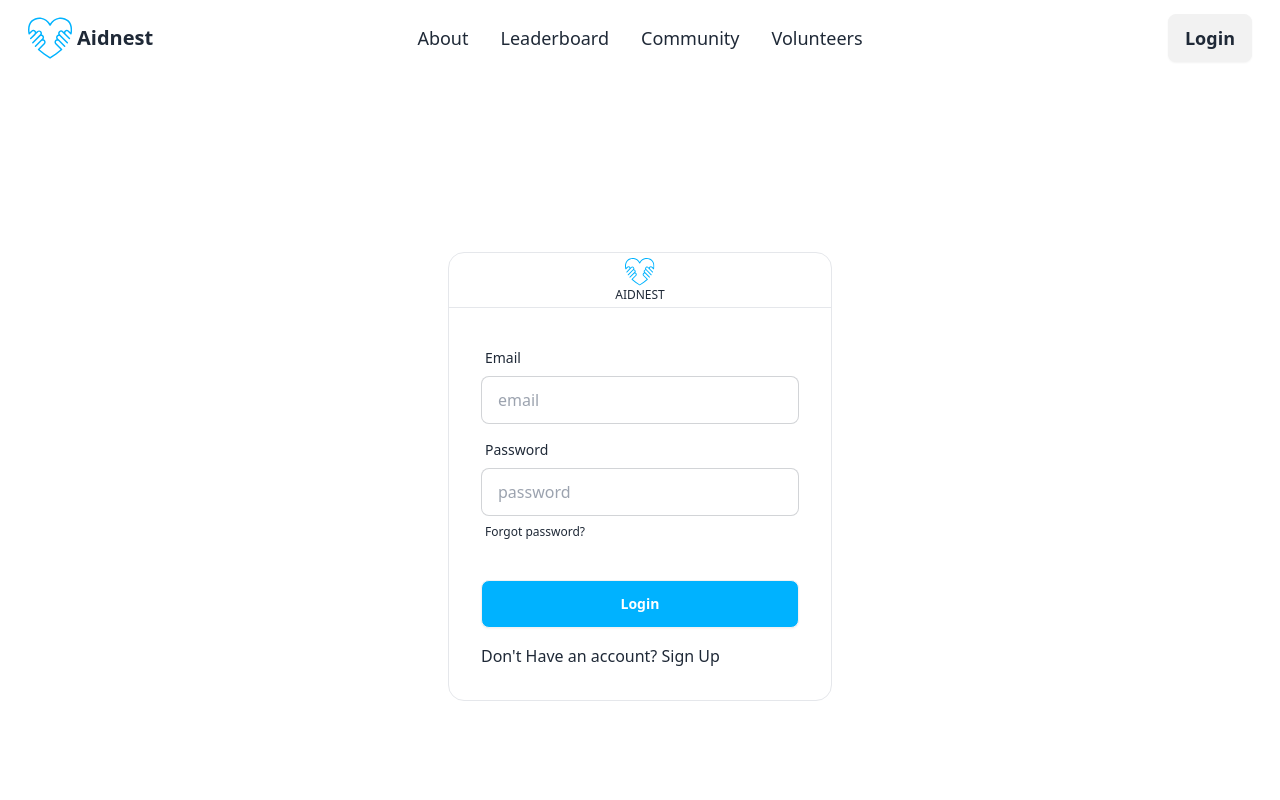
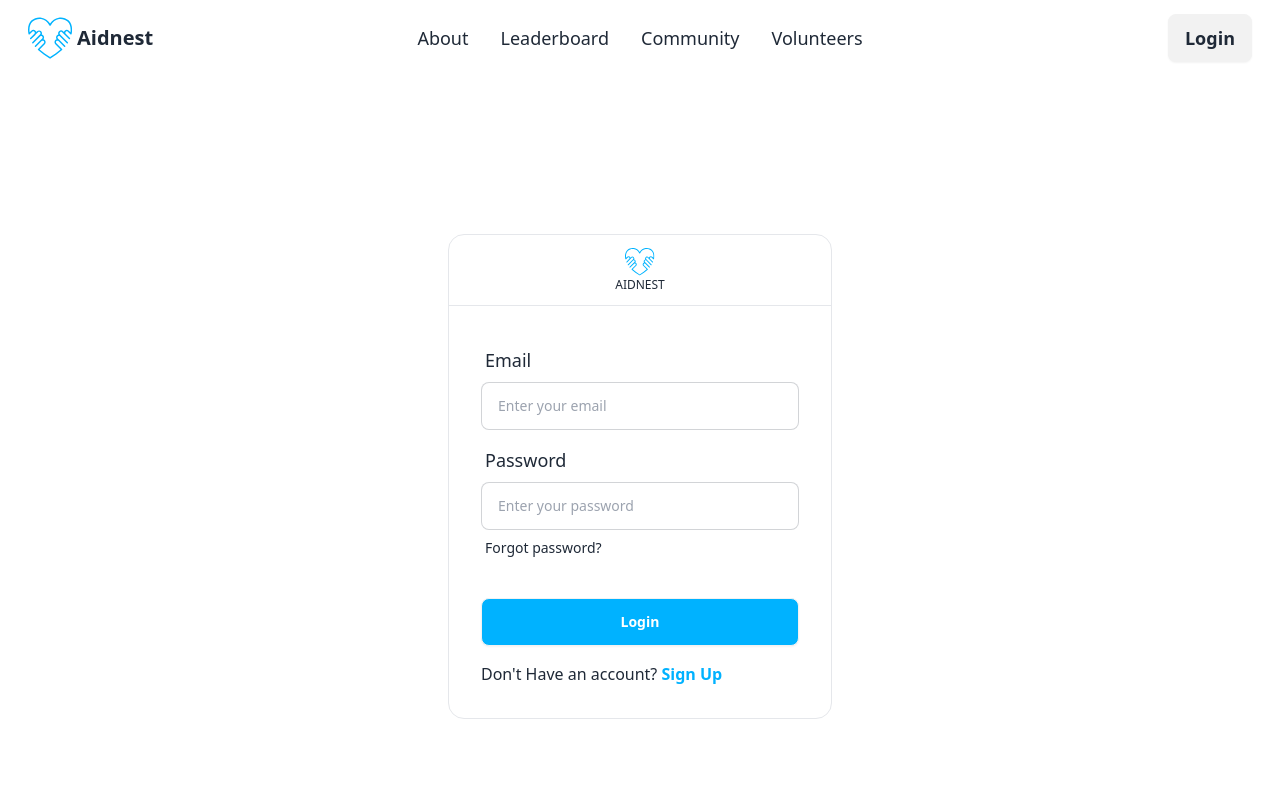
Before and after one commit to itznur07/L2B2FE-ASS-7, a React (Vite) app: page /login in a window 1280 px wide. Shown: the top 800 px of the page. Built offline with nearby package versions, Linux system fonts and the light colour scheme.

Commit message:
login form validation with react-hook-form

```diff
--- a/package.json
+++ b/package.json
@@ -16,6 +16,7 @@
     "lucide-react": "^0.378.0",
     "react": "^18.2.0",
     "react-dom": "^18.2.0",
+    "react-hook-form": "^7.51.4",
     "react-router-dom": "^6.23.1",
     "tailwind-merge": "^2.3.0",
     "tailwindcss-animate": "^1.0.7"
--- a/src/components/shared/Navbar/Navbar.tsx
+++ b/src/components/shared/Navbar/Navbar.tsx
@@ -44,9 +44,13 @@ function Navbar() {
             </ul>
           </div>
           <span>
-            <img src={logo} alt='logo' />
+            <Link to='/'>
+              <img src={logo} alt='logo' />
+            </Link>
           </span>
-          <a className=' text-xl font-bold ml-1'>Aidnest</a>
+          <Link>
+            <a className=' text-xl font-bold ml-1'>Aidnest</a>
+          </Link>
         </div>
         <div className='navbar-center hidden lg:flex'>
           <ul className='menu menu-horizontal px-1 text-lg'>
--- a/src/pages/Login/index.tsx
+++ b/src/pages/Login/index.tsx
@@ -1,42 +1,68 @@
 import logo from "@/assets/logo.svg";
 import React from "react";
+import { useForm } from "react-hook-form";
 import { Link } from "react-router-dom";
 
 const Login = () => {
+  const {
+    register,
+    handleSubmit,
+    reset,
+    formState: { errors },
+  } = useForm();
+
+  const handleSubmitForm = (data: any) => {
+    console.log(data);
+    reset();
+  };
+
   return (
     <>
       <div className='hero min-h-screen'>
         <div className='hero-content flex-col lg:flex-row-reverse'>
           <div className='card shrink-0 w-[400px] max-w-sm border '>
-            <div className='flex flex-col items-center justify-center p-1 cursor-pointer'>
+            <div className='flex flex-col items-center justify-center p-3 cursor-pointer'>
               <img className='w-[30px]' src={logo} alt='logo' />
               <span className='text-xs font-medium uppercase'>Aidnest</span>
             </div>
             <hr />
-            <form className='card-body'>
+            <form
+              onSubmit={handleSubmit(handleSubmitForm)}
+              className='card-body'
+            >
               <div className='form-control'>
                 <label className='label'>
-                  <span className='label-text'>Email</span>
+                  <span className=' text-lg'>Email</span>
                 </label>
                 <input
                   type='email'
-                  placeholder='email'
-                  className='input input-bordered'
-                  required
+                  placeholder='Enter your email'
+                  className='input input-bordered text-sm'
+                  {...register("email", { required: true })}
                 />
+                {errors.email && (
+                  <span className='text-red-500 py-1 text-sm'>
+                    email is required!
+                  </span>
+                )}
               </div>
               <div className='form-control'>
                 <label className='label'>
-                  <span className='label-text'>Password</span>
+                  <span className=' text-lg'>Password</span>
                 </label>
                 <input
                   type='password'
-                  placeholder='password'
-                  className='input input-bordered'
-                  required
+                  placeholder='Enter your password'
+                  className='input input-bordered text-sm'
+                  {...register("password", { required: true })}
                 />
+                {errors.password && (
+                  <span className='text-red-500 py-1 text-sm'>
+                    password is required!
+                  </span>
+                )}
                 <label className='label'>
-                  <a href='#' className='label-text-alt link link-hover'>
+                  <a href='#' className=' link link-hover text-sm'>
                     Forgot password?
                   </a>
                 </label>
@@ -48,7 +74,12 @@ const Login = () => {
               </div>
               <div className='mt-2'>
                 <span>
-                  Don't Have an account? <Link to='/signup'>Sign Up</Link>
+                  Don't Have an account?{" "}
+                  <Link to='/signup'>
+                    <span className='font-semibold text-[#00B2FF]'>
+                      Sign Up
+                    </span>
+                  </Link>
                 </span>
               </div>
             </form>
--- a/src/pages/Signup/index.tsx
+++ b/src/pages/Signup/index.tsx
@@ -54,7 +54,10 @@ const Signup = () => {
               </div>
               <div className='mt-2'>
                 <span>
-                  already singup? <Link to='/login'>Login</Link>
+                  already singup?{" "}
+                  <Link to='/login'>
+                    <span className='font-semibold text-[#00B2FF]'>Login</span>
+                  </Link>
                 </span>
               </div>
             </form>
```
Also changed, not shown: 2 other files (tests, documents, lock files or other folders).
